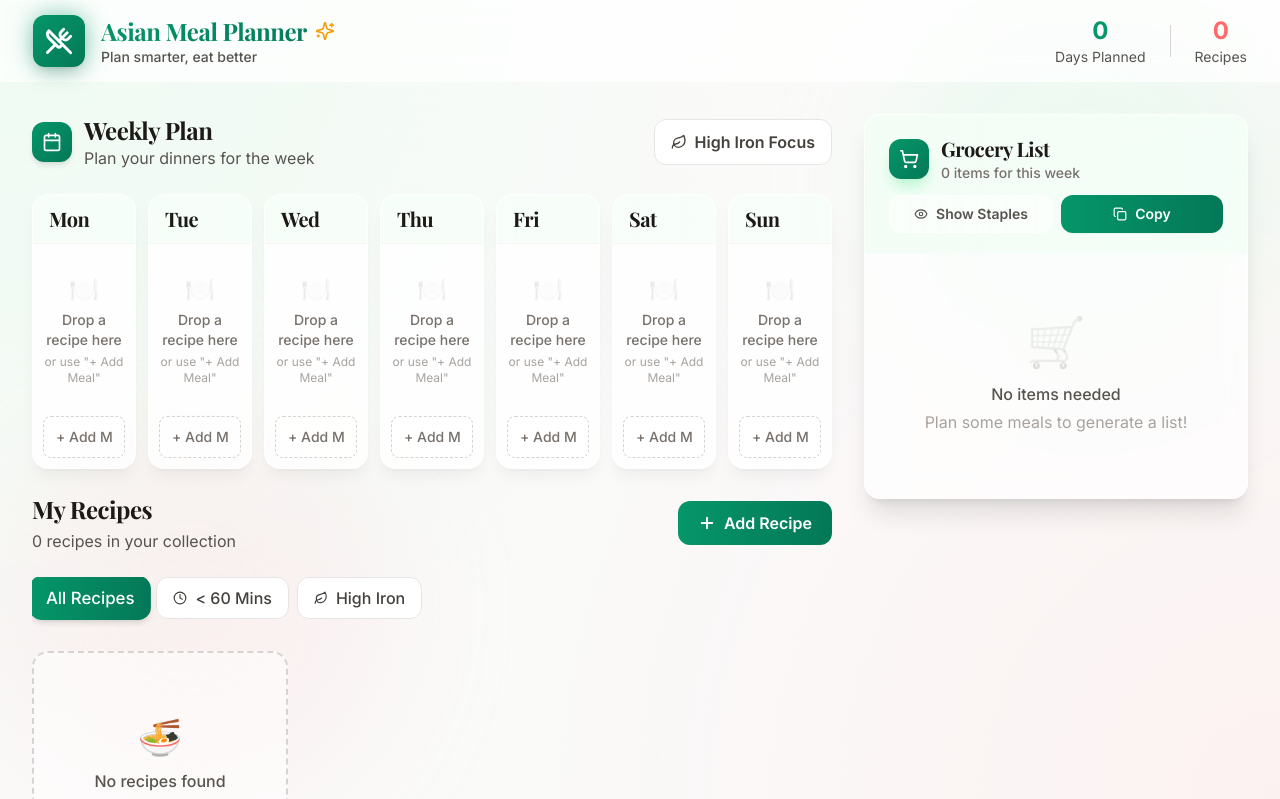
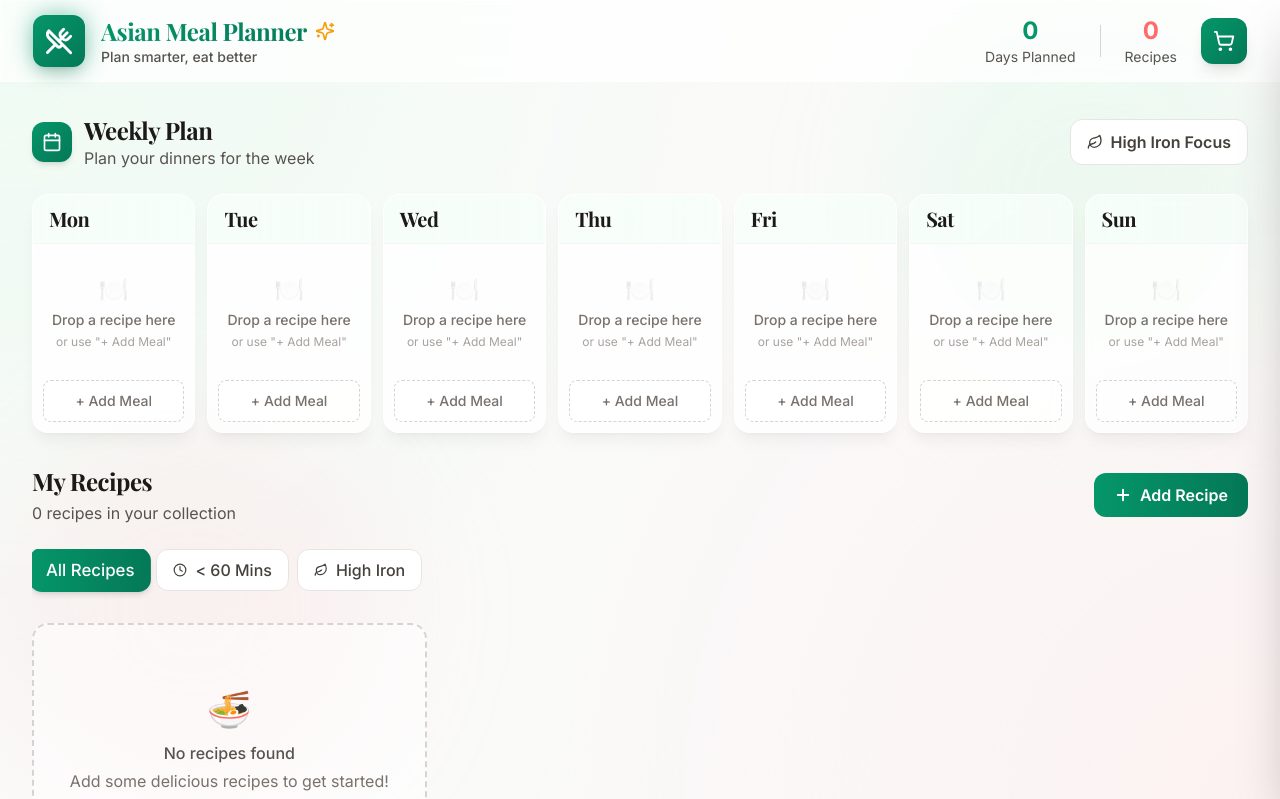
Before and after one commit to KwokR/antigrav-meal-grocery-planner, a React (Vite) app: page / in a window 1280 px wide. Shown: the top 799 px of the page. Built offline with nearby package versions, Linux system fonts and the light colour scheme.

Commit message:
feat: Add a slide-out grocery list drawer with item count and safely parse ingredient quantities.

```diff
--- a/src/App.tsx
+++ b/src/App.tsx
@@ -1,16 +1,32 @@
+import { useState, useMemo } from 'react';
 import { RecipeList } from './components/RecipeList';
 import { WeeklyPlanner } from './components/WeeklyPlanner';
 import { GroceryList } from './components/GroceryList';
 import { useStore } from './store/useStore';
-import { UtensilsCrossed, Sparkles } from 'lucide-react';
+import { UtensilsCrossed, Sparkles, ShoppingCart, X } from 'lucide-react';
 
 function App() {
     const { recipes, mealPlan } = useStore();
+    const [isDrawerOpen, setIsDrawerOpen] = useState(false);
 
     // Calculate dynamic stats
     const plannedDays = Object.keys(mealPlan).filter(day =>
         mealPlan[day].length > 0
     ).length;
+
+    // Calculate grocery item count for badge
+    const groceryItemCount = useMemo(() => {
+        const items = new Set<string>();
+        Object.values(mealPlan).forEach(recipeIds => {
+            recipeIds.forEach(recipeId => {
+                const recipe = recipes.find(r => r.id === recipeId);
+                if (recipe) {
+                    recipe.ingredients.forEach(ing => items.add(ing.name.toLowerCase()));
+                }
+            });
+        });
+        return items.size;
+    }, [mealPlan, recipes]);
 
     return (
         <div className="min-h-screen">
@@ -39,6 +55,7 @@ function App() {
                         </div>
                     </div>
 
+                    <div className="flex items-center gap-4 sm:gap-6">
                         {/* Quick Stats */}
                         <div className="hidden md:flex items-center gap-6 text-sm">
                             <div className="text-center">
@@ -51,15 +68,27 @@ function App() {
                                 <div className="text-sm text-warm-600">Recipes</div>
                             </div>
                         </div>
+
+                        {/* Grocery List Toggle Button */}
+                        <button
+                            onClick={() => setIsDrawerOpen(true)}
+                            className="relative bg-gradient-to-br from-jade-600 to-jade-700 p-2.5 sm:p-3 rounded-xl text-white shadow-lg hover:shadow-xl hover:scale-105 transition-all duration-200"
+                            aria-label="Open grocery list"
+                        >
+                            <ShoppingCart size={22} strokeWidth={2} />
+                            {groceryItemCount > 0 && (
+                                <span className="absolute -top-1.5 -right-1.5 bg-coral-500 text-white text-xs font-bold w-5 h-5 rounded-full flex items-center justify-center shadow-md animate-scale-in">
+                                    {groceryItemCount > 9 ? '9+' : groceryItemCount}
+                                </span>
+                            )}
+                        </button>
+                    </div>
                 </div>
             </header>
 
-            {/* Main Content */}
+            {/* Main Content - Full Width */}
             <main className="w-full px-4 sm:px-6 lg:px-8 py-6 sm:py-8 animate-fade-in">
-                <div className="grid grid-cols-1 md:grid-cols-3 gap-6 lg:gap-8">
-
-                    {/* Left Column: Planner & Recipes (2/3) */}
-                    <div className="md:col-span-2 space-y-6">
+                <div className="max-w-7xl mx-auto space-y-6 lg:space-y-8">
                     <section className="animate-slide-up" style={{ animationDelay: '100ms' }}>
                         <WeeklyPlanner />
                     </section>
@@ -68,16 +97,48 @@ function App() {
                         <RecipeList />
                     </section>
                 </div>
+            </main>
 
-                    {/* Right Column: Grocery List (1/3) */}
-                    <div className="md:col-span-1">
-                        <div className="lg:sticky lg:top-24 animate-slide-up" style={{ animationDelay: '300ms' }}>
+            {/* Grocery List Slide-out Drawer */}
+            {/* Backdrop */}
+            <div
+                className={`fixed inset-0 bg-black/40 backdrop-blur-sm z-50 transition-opacity duration-300 ${isDrawerOpen ? 'opacity-100' : 'opacity-0 pointer-events-none'
+                    }`}
+                onClick={() => setIsDrawerOpen(false)}
+            />
+
+            {/* Drawer Panel */}
+            <div
+                className={`fixed top-0 right-0 h-full w-full sm:w-[420px] lg:w-[480px] z-50 transform transition-transform duration-300 ease-out ${isDrawerOpen ? 'translate-x-0' : 'translate-x-full'
+                    }`}
+            >
+                <div className="h-full bg-warm-50 shadow-2xl flex flex-col">
+                    {/* Drawer Header */}
+                    <div className="flex items-center justify-between p-4 border-b border-warm-200 bg-gradient-to-r from-jade-50 to-jade-100/50">
+                        <div className="flex items-center gap-3">
+                            <div className="bg-gradient-to-br from-jade-600 to-jade-700 p-2 rounded-xl text-white shadow-md">
+                                <ShoppingCart size={18} />
+                            </div>
+                            <div>
+                                <h2 className="text-lg font-display font-bold text-warm-900">Grocery List</h2>
+                                <p className="text-xs text-warm-500">{groceryItemCount} items</p>
+                            </div>
+                        </div>
+                        <button
+                            onClick={() => setIsDrawerOpen(false)}
+                            className="p-2 rounded-xl text-warm-500 hover:text-warm-700 hover:bg-warm-100 transition-all"
+                            aria-label="Close grocery list"
+                        >
+                            <X size={24} />
+                        </button>
+                    </div>
+
+                    {/* Drawer Content */}
+                    <div className="flex-1 overflow-hidden">
                         <GroceryList />
                     </div>
                 </div>
-
             </div>
-            </main>
 
             {/* Footer */}
             <footer className="mt-16 py-8 border-t border-warm-200/50 glass">
--- a/src/components/AddRecipeForm.tsx
+++ b/src/components/AddRecipeForm.tsx
@@ -26,8 +26,18 @@ export const AddRecipeForm: React.FC<{ onClose: () => void }> = ({ onClose }) =>
             // e.g. "2 lbs Beef" -> 2, "lbs", "Beef"
             const match = trimmed.match(/^([\d./]+)\s*([a-zA-Z]+)?\s+(.*)$/);
             if (match) {
+                // Safe parsing of "1/2", "1.5", "3", etc.
+                const qtyStr = match[1];
+                let quantity = 0;
+                if (qtyStr.includes('/')) {
+                    const [num, den] = qtyStr.split('/').map(Number);
+                    if (den !== 0) quantity = num / den;
+                } else {
+                    quantity = parseFloat(qtyStr);
+                }
+
                 return {
-                    quantity: parseFloat(eval(match[1])), // eval to handle fractions like 1/2
+                    quantity,
                     unit: match[2] || '',
                     name: match[3]
                 };
```
Lines whose indentation alone changed are shown as unchanged.
